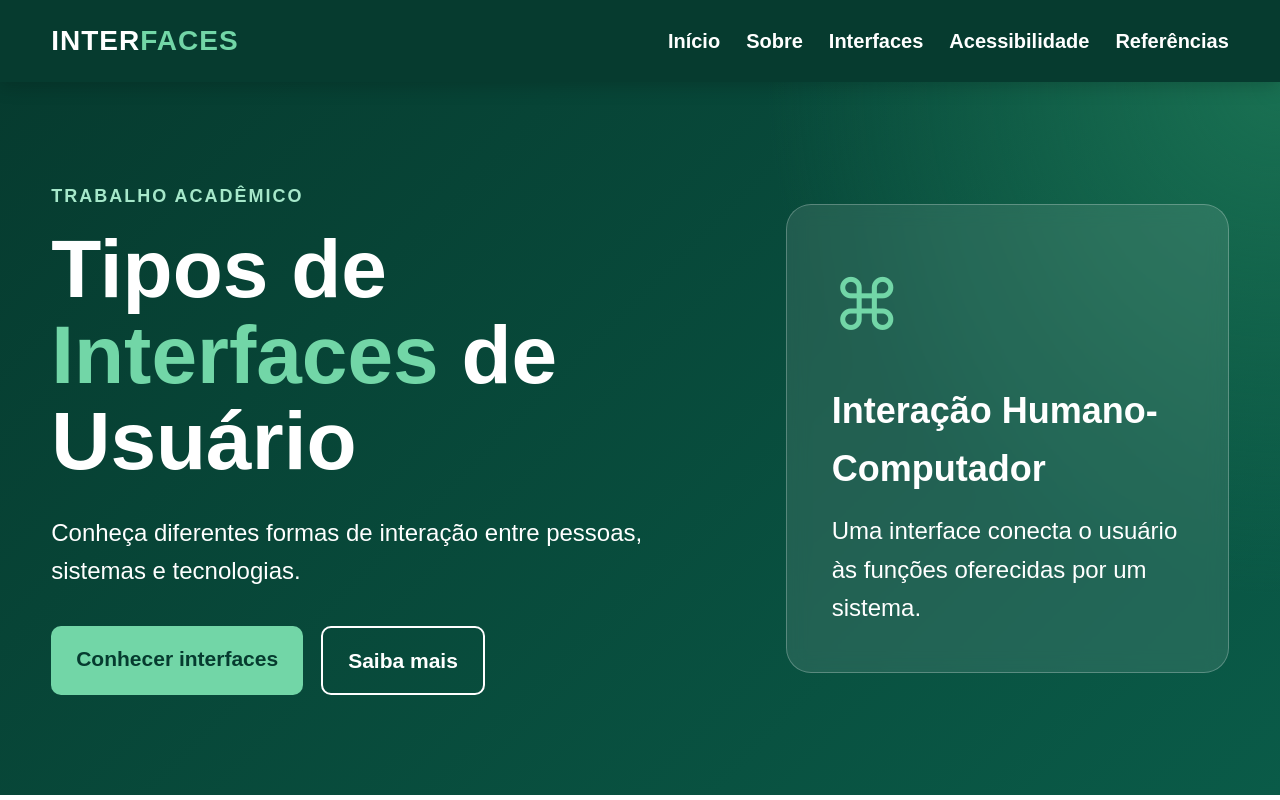
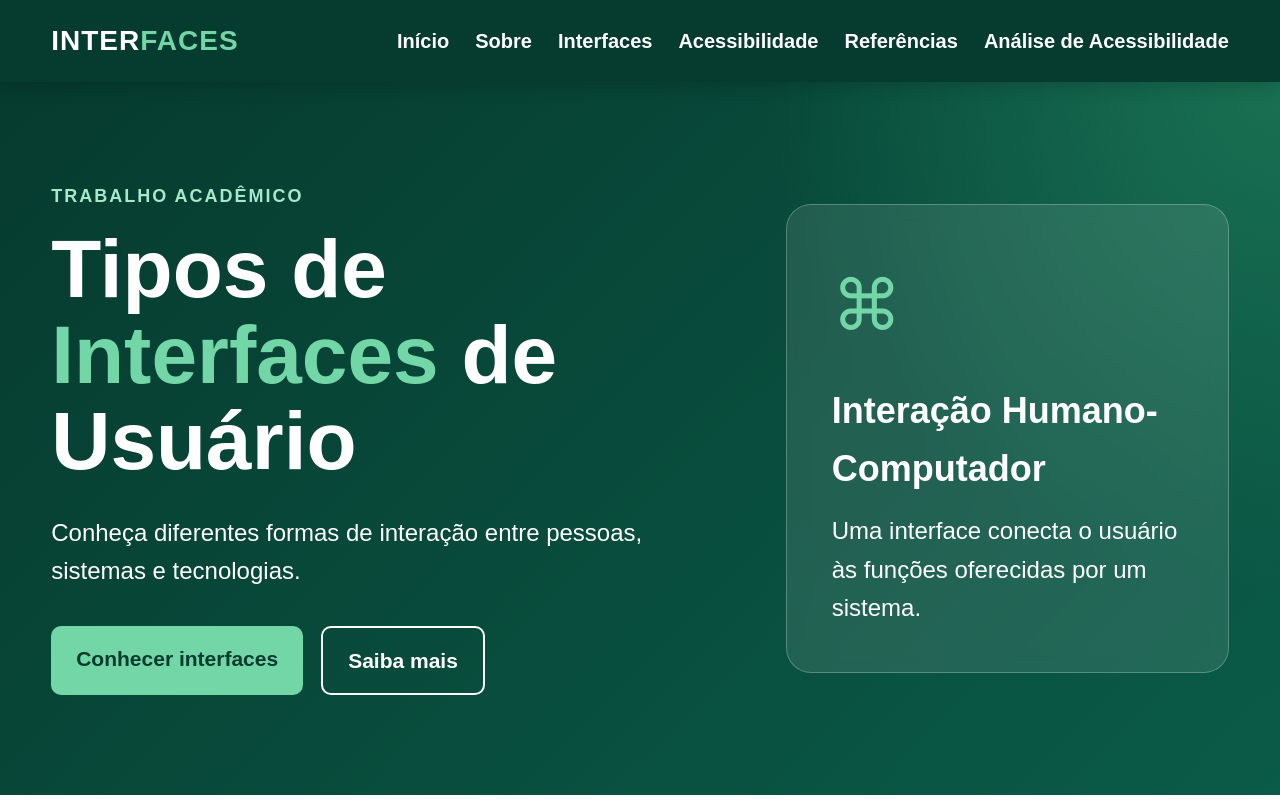
Before and after one commit to kingsola338-ship-it/interfacek, a plain HTML site: page index.html in a window 1280 px wide. Shown: the top 800 px of the page. Drawn offline with Linux system fonts and the light colour scheme.

Commit message:
Update index.html

```diff
--- a/index.html
+++ b/index.html
@@ -37,6 +37,7 @@
                 <a href="#interfaces">Interfaces</a>
                 <a href="#acessibilidade">Acessibilidade</a>
                 <a href="#referencias">Referências</a>
+                <a href="analise.html">Análise de Acessibilidade</a>
 
             </nav>
 
```
